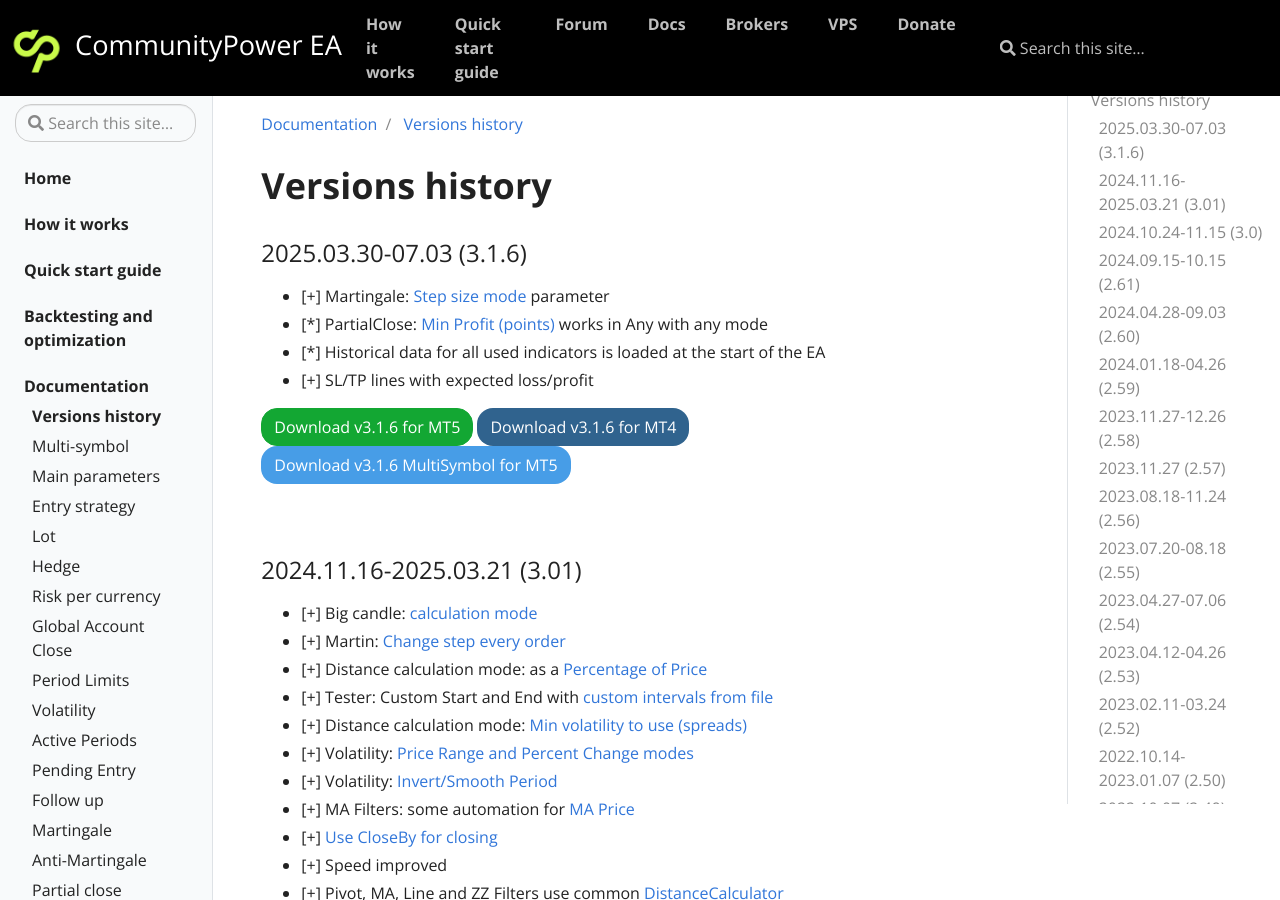
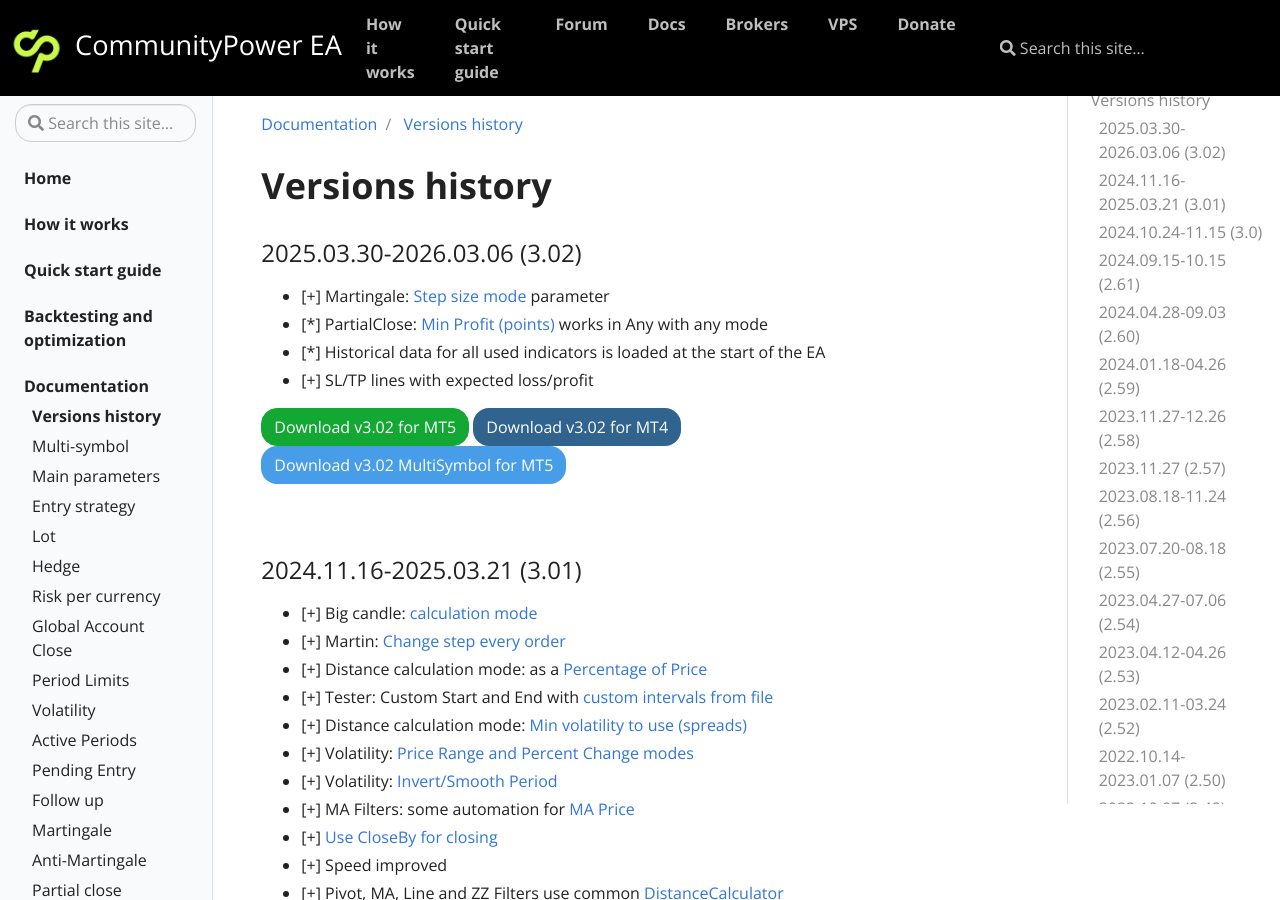
Before and after one commit to komposter/CommunityPowerEA.com, a Jekyll site: the page built from _docs/versions-history.md, in a window 1280 px wide and 900 px high. Built offline with Jekyll 4.4.1, drawn with Linux system fonts in a browser that asks for light colours.

Commit message:
Content change

```diff
--- a/_docs/versions-history.md
+++ b/_docs/versions-history.md
@@ -7,15 +7,15 @@
 
 # Versions history
 
-### 2025.03.30-07.03 (3.1.6)
+### 2025.03.30-2026.03.06 (3.02)
 * [+] Martingale: [Step size mode](/docs/martingale#step-size-mode) parameter
 * [*] PartialClose: [Min Profit (points)](/docs/partial-close#min-profit-to-close-points) works in Any with any mode
 * [*] Historical data for all used indicators is loaded at the start of the EA
 * [+] SL/TP lines with expected loss/profit
 
-[<button class="btn btn-success">Download v3.1.6 for MT5</button>]({{site.baseurl}}/assets/EAs/CommunityPower 3.1.6.ex5)
-[<button class="btn btn-primary">Download v3.1.6 for MT4</button>]({{site.baseurl}}/assets/EAs/CommunityPower 3.1.6.ex4)
-[<button class="btn btn-info">Download v3.1.6 MultiSymbol for MT5</button>]({{site.baseurl}}/assets/EAs/CommunityPower 3.1.6 MS.ex5)
+[<button class="btn btn-success">Download v3.02 for MT5</button>]({{site.baseurl}}/assets/EAs/CommunityPower 3.02.ex5)
+[<button class="btn btn-primary">Download v3.02 for MT4</button>]({{site.baseurl}}/assets/EAs/CommunityPower 3.1.6.ex4)
+[<button class="btn btn-info">Download v3.02 MultiSymbol for MT5</button>]({{site.baseurl}}/assets/EAs/CommunityPower 3.02 MS.ex5)
 
 <br />
 
```
Also changed, not shown: _docs/martingale.md (+1 -1 lines), _docs/partial-close.md (+1 -1 lines), 2 other files.
